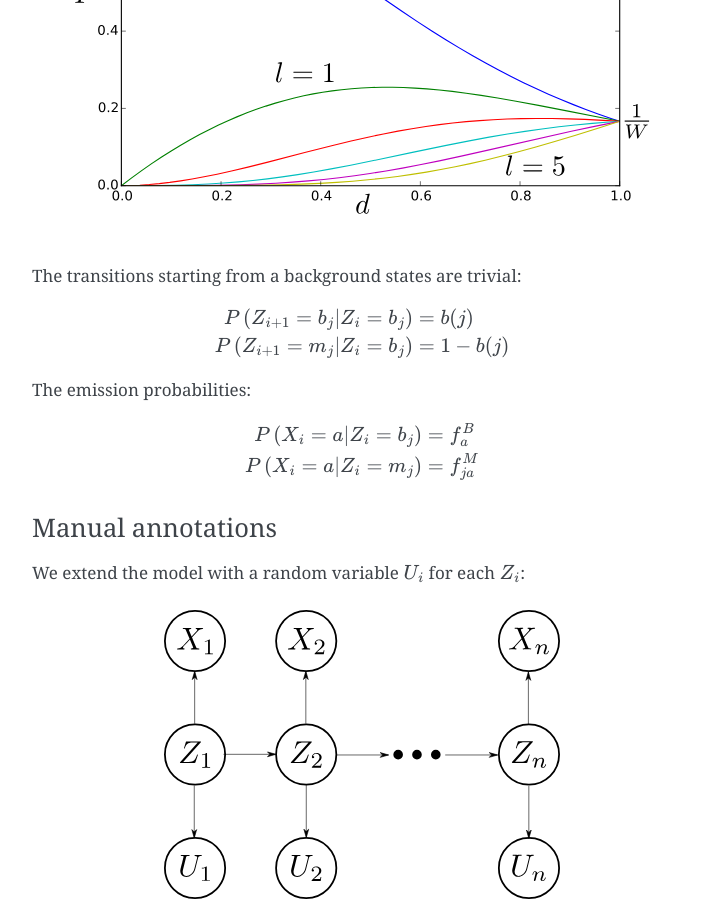
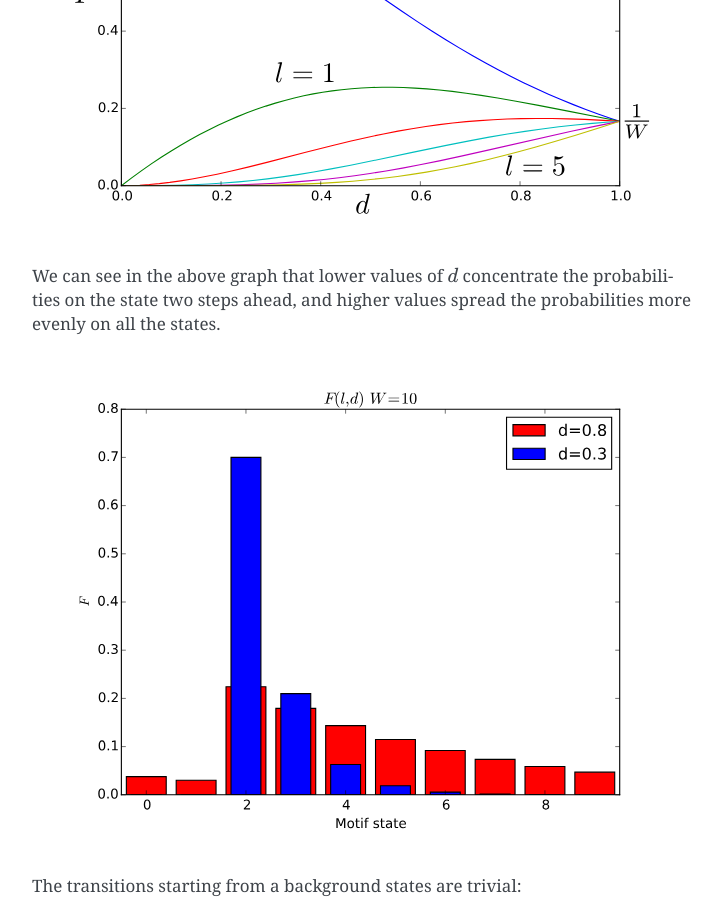
Before and after one commit to scrapinghub/aile, a Sphinx documentation site: the page built from doc/notes.rst, in a window 1280 px wide and 900 px high, scrolled down 5729 px. Shown: the whole window, without its empty margins (388-1110 px from the left). Built offline with Sphinx 7.4.7, drawn with Linux system fonts in a browser that asks for light colours.

Commit message:
A new graph to help understanding

```diff
--- a/doc/_static/F_jk_graph.py
+++ b/doc/_static/F_jk_graph.py
@@ -11,3 +11,23 @@ plt.figure()
 for L in xrange(0, W):
     plt.plot(d, F(W, L, d))
 plt.savefig('F_jk_no_labels.svg')
+
+plt.figure()
+W = 10
+L = np.arange(W)
+j = L - 0.4
+d = 0.8
+v = np.roll(F(W, L, d), 2)
+plt.bar(j, v, width=0.8, color='r', label='d=0.8')
+plt.hold(True)
+j = L - 0.3
+d = 0.3
+v = np.roll(F(W, L, d), 2)
+plt.bar(j, v, width=0.6, color='b', label='d=0.3')
+plt.xlim(-0.5, W - 0.5)
+plt.legend()
+plt.title(r'$F(l,d)$ $W=10$')
+plt.xlabel('Motif state')
+plt.ylabel(r'$F$')
+plt.savefig('F_jk_bars.svg')
+plt.savefig('F_jk_bars.pdf')
--- a/doc/notes.rst
+++ b/doc/notes.rst
@@ -250,6 +250,20 @@ The following figure shows a plot for :math:`W=6`:
 .. only:: latex
 
    .. figure:: _static/F_jk.pdf
+      :align: center
+
+We can see in the above graph that lower values of :math:`d`
+concentrate the probabilities on the state two steps ahead, and
+higher values spread the probabilities more evenly on all the states.
+
+.. only:: html
+
+   .. figure:: _static/F_jk_bars.svg
+      :align: center
+
+.. only:: latex
+
+   .. figure:: _static/F_jk_bars.pdf
       :align: center
 
 The transitions starting from a background states are trivial:
```
Also changed, not shown: doc/_static/F_jk_bars.svg (added), 1 other file.
